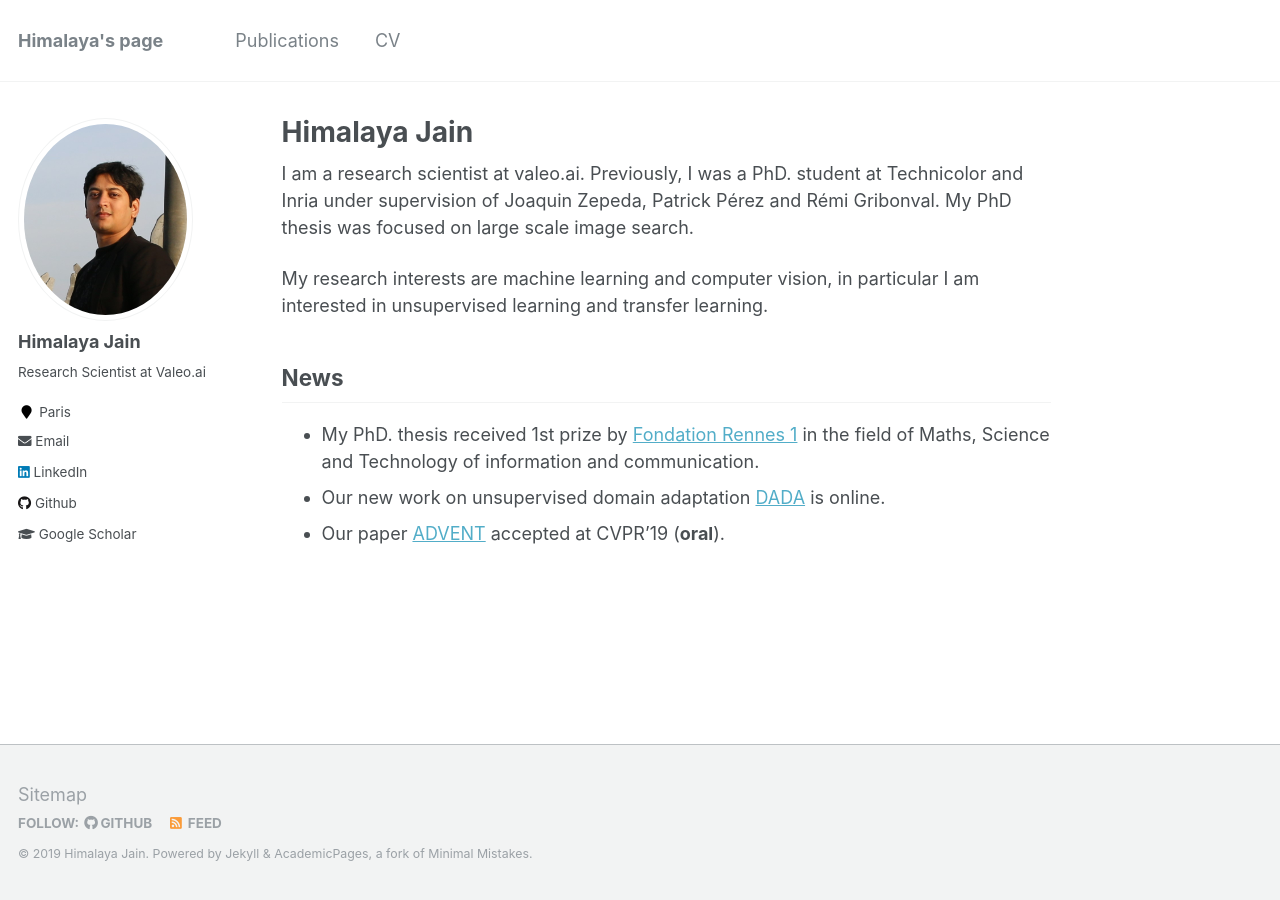
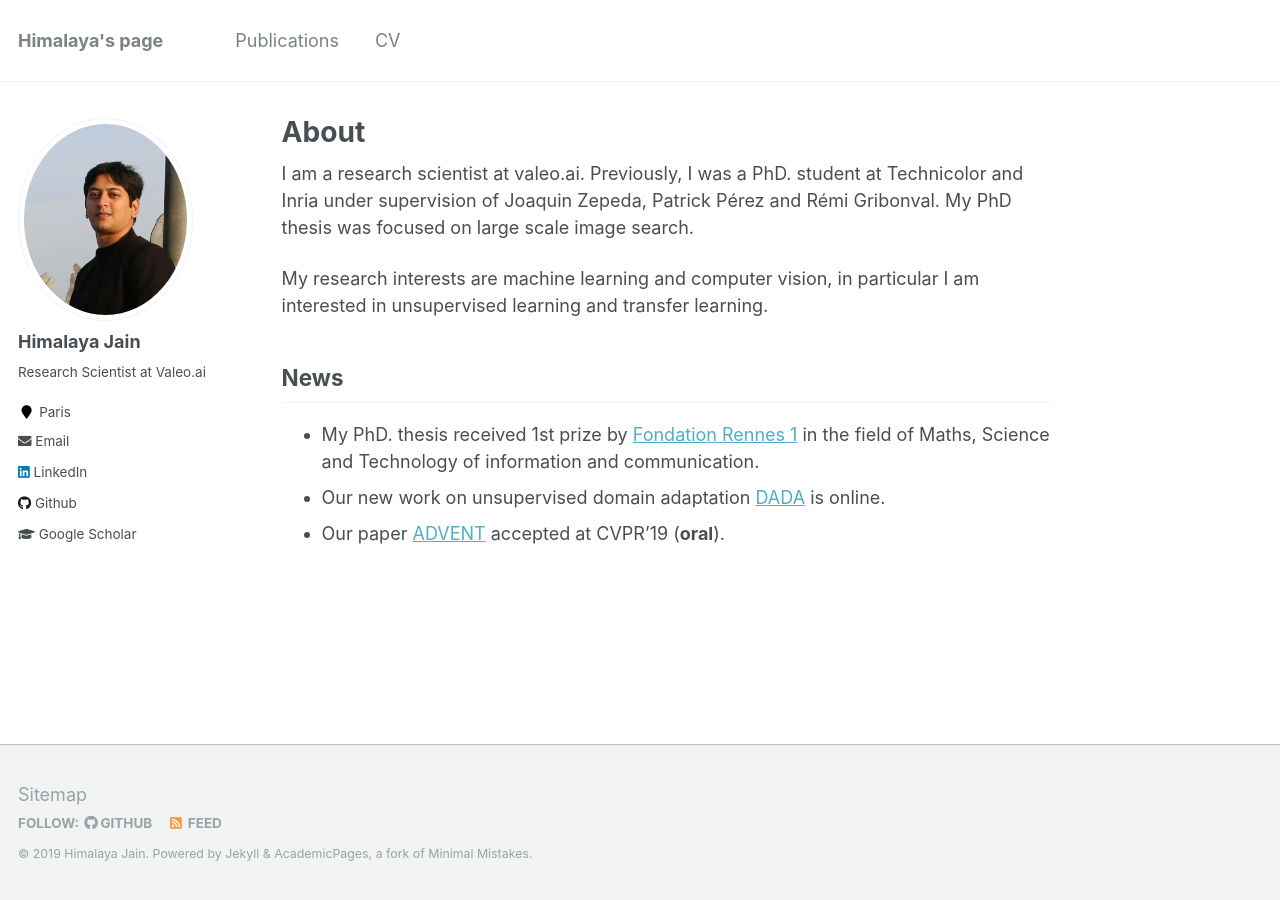
Before and after one commit to himalayajain/himalayajain.github.io, a Jekyll site: the page built from _pages/about.md, in a window 1280 px wide. Built offline with Jekyll 4.4.1, drawn with Linux system fonts in a browser that asks for light colours.

Commit message:
Update about.md

```diff
--- a/_pages/about.md
+++ b/_pages/about.md
@@ -1,6 +1,6 @@
 ---
 permalink: /
-title: "Himalaya Jain"
+title: "About"
 excerpt: "About me"
 author_profile: true
 redirect_from:
```
